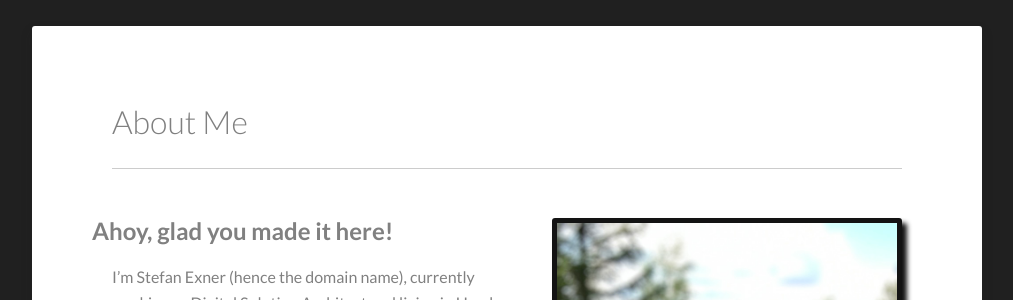
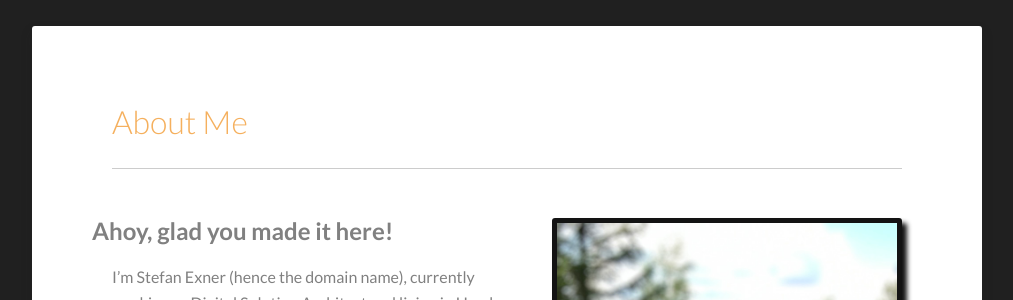
Before and after one commit to stex/stex.codes, a Jekyll site: the page built from about.md, in a window 1280 px wide. Shown: the part 166-466 px from the top of the page, without its empty margins (133-1146 px from the left). Built offline with Jekyll 4.4.1, drawn with Linux system fonts in a browser that asks for light colours.

```diff
--- a/_layouts/post.html
+++ b/_layouts/post.html
@@ -17,7 +17,7 @@
     {% include browser-upgrade.html %}
 
     <div id="main" role="main">
-      <article class="hentry">
+      <article class="detail">
 
         {% if page.featured-image %}
         <div class="featured-image">
@@ -44,7 +44,6 @@
         </div>
 
         {% if page.tags %}
-        <!--- DIVIDING LINE -->
         <hr>
 
         <!-- POST TAGS -->
--- a/_sass/_main.scss
+++ b/_sass/_main.scss
@@ -1,3 +1,5 @@
+@import "variables";
+
 /*--- HEADER ----------------------------------------------------------------*/
 
 header {
@@ -322,6 +324,12 @@
     padding: 25px 15px;
     overflow: hidden;
 
+    &.detail {
+      h1 {
+        color: $detail-heading-color;
+      }
+    }
+
     .featured-image {
       img {
         border-color: #fff;
--- a/_sass/_variables.scss
+++ b/_sass/_variables.scss
@@ -20,8 +20,9 @@
 $base-color                      : rgba(#222,0.8);
 $body-color                      : #202020;
 $text-color                      : #808080;
-$border-color                    : lighten($base-color,60);
+$border-color                    : lighten($base-color, 60);
 $link-color                      : #F2992E;
+$detail-heading-color            : lighten($link-color, 10);
 $figure-border                   : #131313;
 $heart-color                     : #a83f39;
 
```
